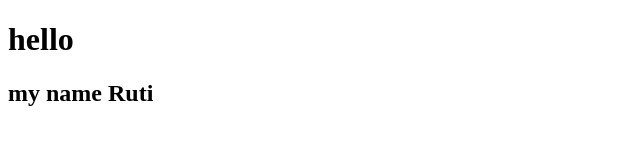
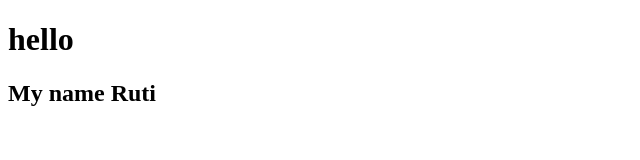
Before and after one commit to malka-abeles/final-projact, a plain HTML site: page index.html in a window 1280 px wide. Shown: the full height of the page, 0-640 px from the left. Drawn offline with Linux system fonts and the light colour scheme.

Commit message:
change m in h2 to upper

```diff
--- a/index.html
+++ b/index.html
@@ -9,7 +9,8 @@
 
 <body>
     <h1>hello </h1>
-    <h2>my name Ruti</h2>
+    <h2>My name Ruti</h2>
+
 </body>
 
 </html>
```
